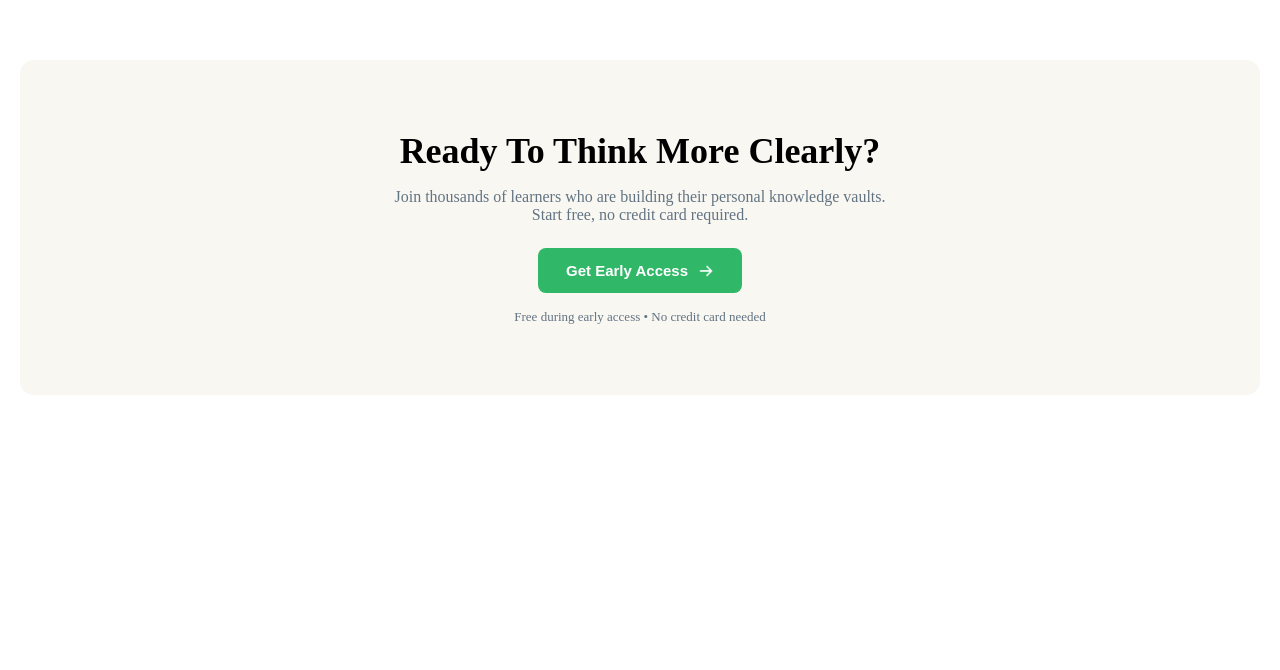
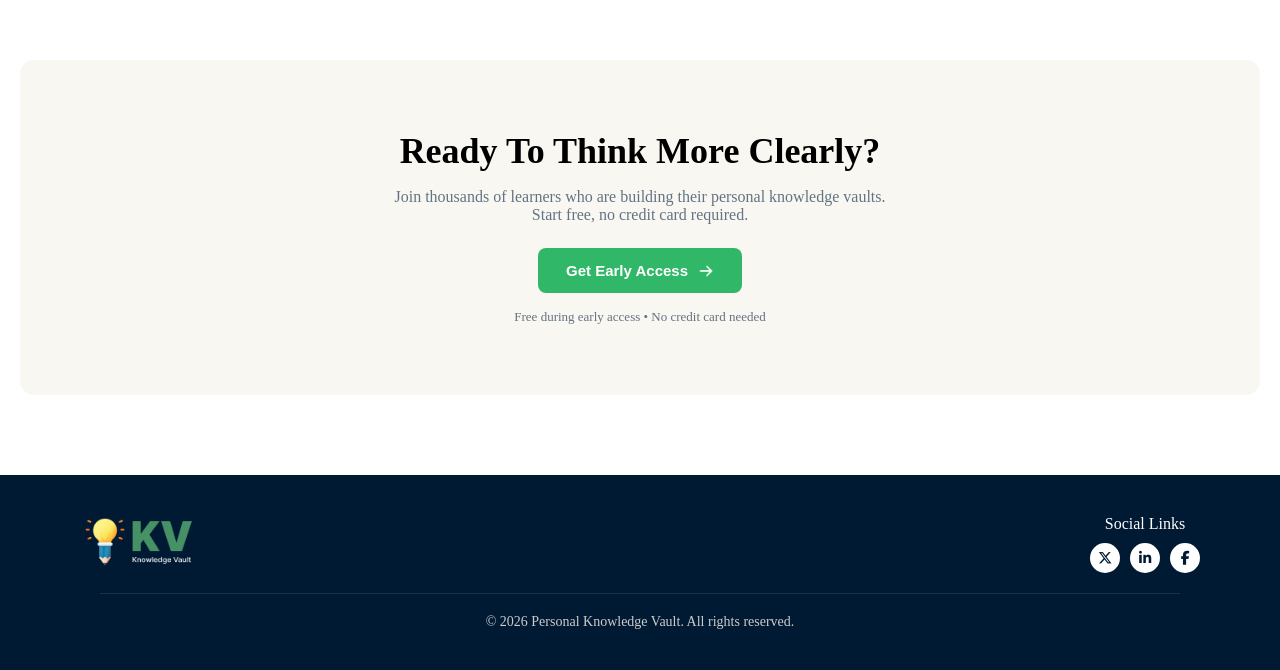
Before and after one commit to Rabiul-Sujon/B13-A01-Knowledge-Vault, a plain HTML site: page index.html in a window 1280 px wide. Shown: the part 2172-2842 px from the top of the page. Before the commit the page ends 2647 px from the top, so only its background shows below. Drawn offline with Linux system fonts and the light colour scheme.

Commit message:
footer section completed according to the sample

```diff
--- a/index.html
+++ b/index.html
@@ -10,6 +10,7 @@
     <link rel="preconnect" href="https://fonts.googleapis.com">
 <link rel="preconnect" href="https://fonts.gstatic.com" crossorigin>
 <link href="https://fonts.googleapis.com/css2?family=Inter:ital,opsz,wght@0,14..32,100..900;1,14..32,100..900&family=Open+Sans:ital,wght@0,300..800;1,300..800&display=swap" rel="stylesheet">
+<link rel="stylesheet" href="https://cdnjs.cloudflare.com/ajax/libs/font-awesome/7.0.1/css/all.min.css" integrity="sha512-2SwdPD6INVrV/lHTZbO2nodKhrnDdJK9/kg2XD1r9uGqPo1cUbujc+IYdlYdEErWNu69gVcYgdxlmVmzTWnetw==" crossorigin="anonymous" referrerpolicy="no-referrer" />
 </head>
 <body>
 
@@ -44,7 +45,7 @@
         into long-term knowledge.
         </p>
     <div class="hero-actions">
-        <button class="hero-first-btn">Start Building Your Vault<img class="right-arrow" src="./resources/ArrowRight.png"> </button>
+        <button class="hero-first-btn">Start Building Your Vault<img src="./resources/ArrowRight.png"></button>
         <button class="hero-second-btn"> See How It Works</button>
     </div>
 
@@ -169,10 +170,29 @@
 
   </div>
 </section>
+<!-- footer section -->
+ <footer class="footer-container">
+  <div class="footer-top">
+    <div class="footer-logo">
+      <img src="./resources/logo-footer.png" alt="">
+    </div>
 
+    <div class="social-section">
+      <p class="social-title">Social Links</p>
+      <div class="social-icons">
+        <a href="#" class="social-icon"><i class="fa-brands fa-x-twitter"></i></a>
+        <a href="#" class="social-icon"><i class="fa-brands fa-linkedin-in"></i></a>
+        <a href="#" class="social-icon"><i class="fa-brands fa-facebook-f"></i></a>
+      </div>
+    </div>
+  </div>
 
+  <hr class="footer-divider">
 
-
+  <div class="footer-bottom">
+    <p>&copy; 2026 Personal Knowledge Vault. All rights reserved.</p>
+  </div>
+</footer>
 
 
 </body>
--- a/styles/style.css
+++ b/styles/style.css
@@ -127,7 +127,7 @@
 .note-heading {
     font-size: 32px;
     margin-bottom: 12px;
-  color: #0f172a;
+    color:#000000;
 }
 
 .note-subtitle {
@@ -294,3 +294,61 @@
     font-size: 13px;
     color: #627382;
 }
+/* footer section */
+
+.footer-container {
+    background-color: #001a33;
+    color: white;
+    padding: 40px 80px;
+}
+
+.footer-top {
+    display: flex;
+    justify-content: space-between;
+    align-items: center;
+    margin-bottom: 20px;
+}
+
+.footer-logo img {
+    height: 50px;
+}
+
+.social-section {
+    text-align: center;
+}
+
+.social-title {
+    margin-bottom: 10px;
+    font-size: 16px;
+}
+
+.social-icons {
+    display: flex;
+    gap: 10px;
+    justify-content: flex-end;
+}
+
+.social-icon {
+    background-color: white;
+    color: #001a33;
+    width: 30px;
+    height: 30px;
+    border-radius: 50%;
+    display: flex;
+    align-items: center;
+    justify-content: center;
+    text-decoration: none;
+    font-size: 14px;
+}
+
+.footer-divider {
+    border: 0;
+    border-top: 1px solid rgba(255, 255, 255, 0.1);
+    margin: 20px;
+}
+
+.footer-bottom {
+    text-align: center;
+    font-size: 14px;
+    color: #cccccc;
+}
```
Lines whose indentation alone changed are shown as unchanged.
